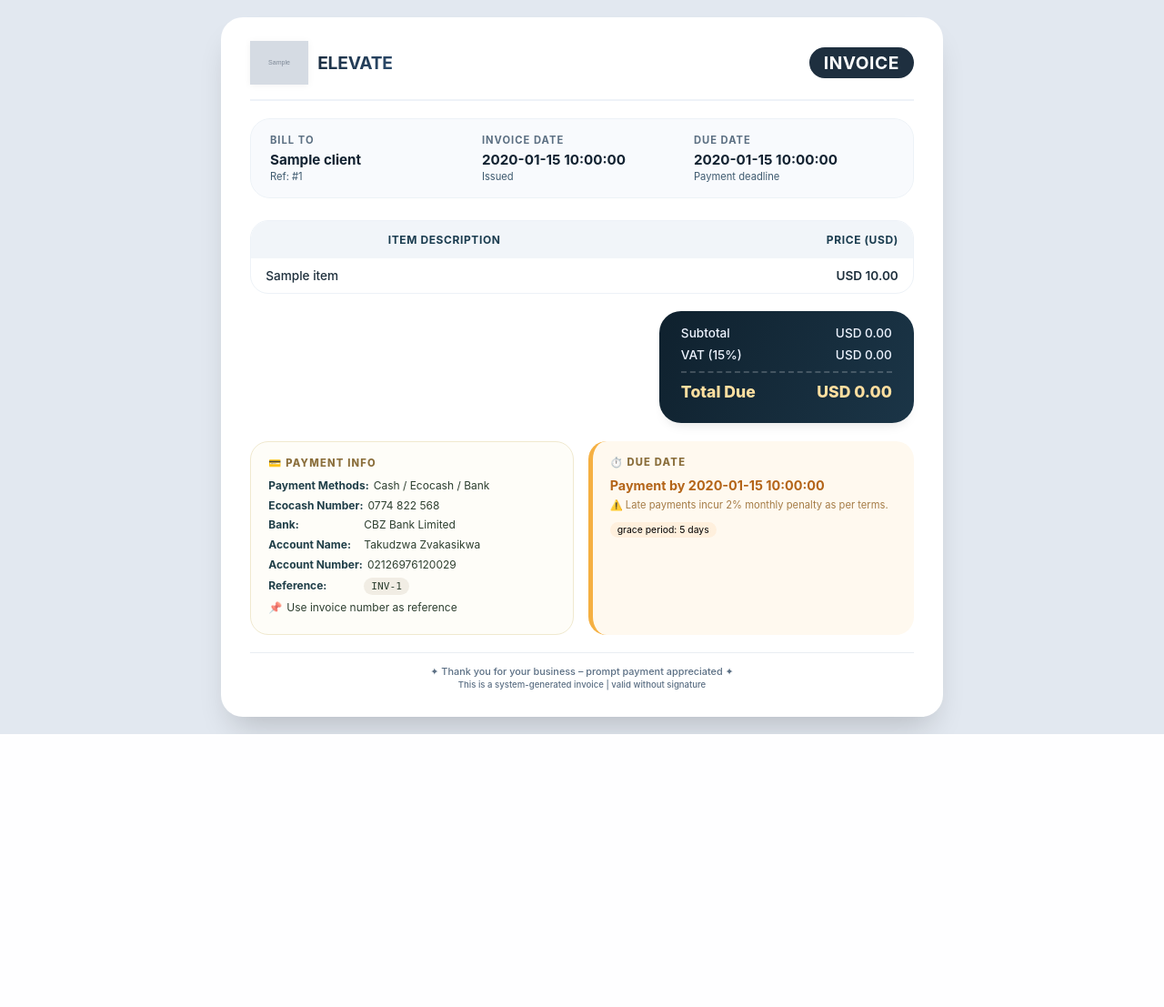
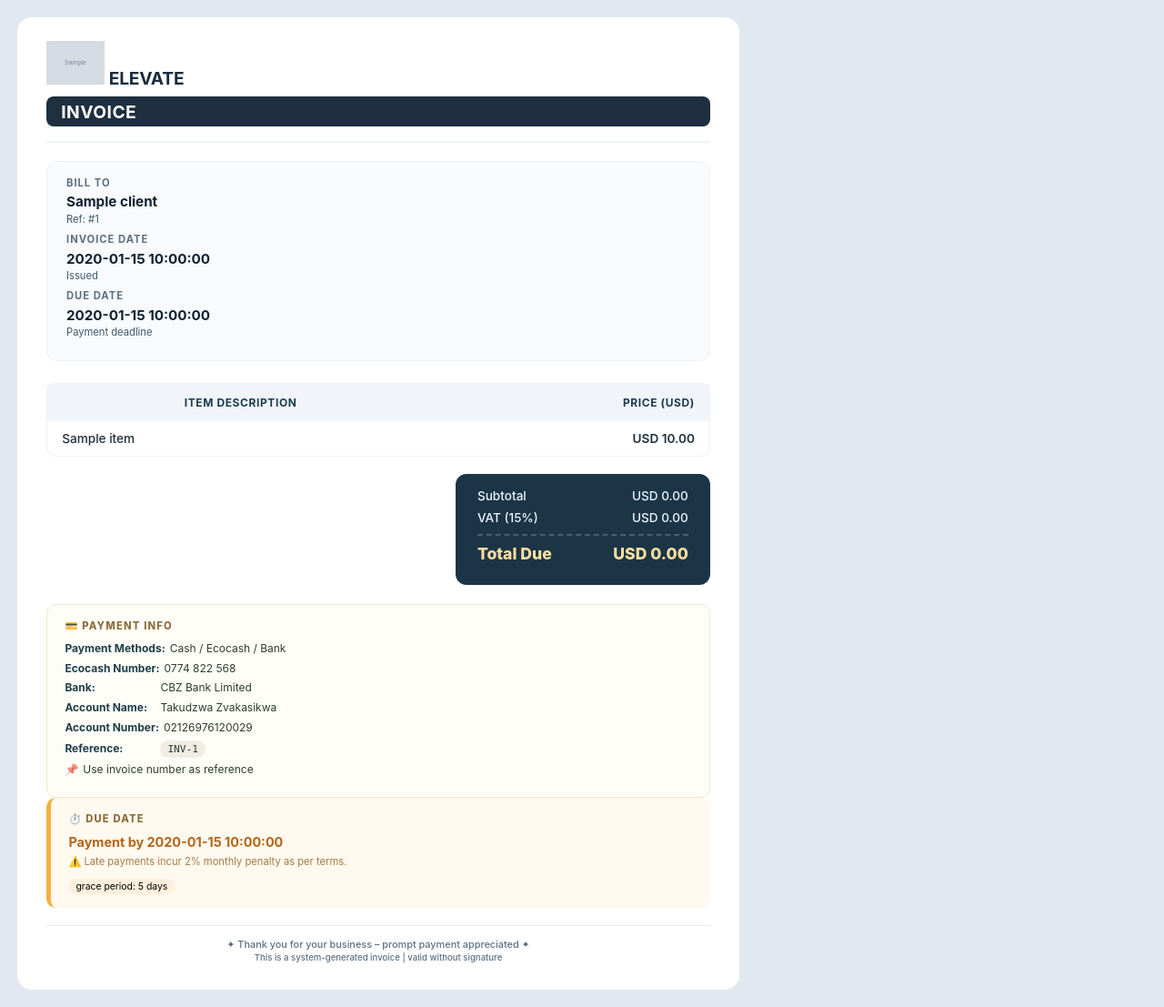
Before and after one commit to TKay25/EDSDEVMAIN, a Flask app: template templates/invoice_pdf_template.html in a window 1280 px wide. Shown: the whole page at 91% size. Before the commit the page ends 807 px from the top, so only its background shows below. Run offline with Flask 3, Linux system fonts and the light colour scheme; the template is opened without the code that fills it: most values are stand-ins (such as "Sample title", 1, 10 or a date in 2020); grey boxes marked "Sample" are stand-in pictures.

Commit message:
Update invoice_pdf_template.html

```diff
--- a/templates/invoice_pdf_template.html
+++ b/templates/invoice_pdf_template.html
@@ -15,9 +15,6 @@
         body {
             background: #e2e8f0;
             font-family: 'Inter', 'Segoe UI', system-ui, -apple-system, BlinkMacSystemFont, 'Roboto', sans-serif;
-            display: flex;
-            justify-content: center;
-            align-items: center;
             min-height: 100vh;
             padding: 1.2rem;
         }
@@ -25,53 +22,38 @@
         /* MAIN INVOICE CARD - EXACT A5 DIMENSIONS */
         .invoice-a5 {
             width: 100%;
-            max-width: 21cm;  /* A5 width */
-            min-height: 14.8cm; /* A5 height */
+            max-width: 21cm;
+            min-height: 14.8cm;
             background: #ffffff;
-            border-radius: 24px;
-            box-shadow: 0 20px 35px -12px rgba(0, 0, 0, 0.2);
+            border-radius: 16px;
             overflow: hidden;
-            transition: all 0.2s;
-            display: flex;
-            flex-direction: column;
         }
 
         /* flexible inner content - uses full height gracefully */
         .invoice-inner {
             padding: 1.6rem 2rem 1.8rem 2rem;
-            flex: 1;
         }
 
         /* HEADER MODERN COMPACT */
         .invoice-header {
-            display: flex;
-            flex-wrap: wrap;
-            align-items: center;
-            justify-content: space-between;
             margin-bottom: 1.2rem;
             padding-bottom: 1rem;
             border-bottom: 2px solid #eef2f8;
         }
 
         .logo-area {
-            display: flex;
-            align-items: center;
-            gap: 10px;
+            margin-bottom: 0.5rem;
         }
 
         .logo {
             height: 48px;
             width: auto;
-            filter: drop-shadow(0 1px 3px rgba(0,0,0,0.05));
         }
 
         .brand-name {
             font-size: 1.2rem;
             font-weight: 700;
-            background: linear-gradient(135deg, #1A2C3E, #2C4C6E);
-            background-clip: text;
-            -webkit-background-clip: text;
-            color: transparent;
+            color: #1A2C3E;
             letter-spacing: -0.2px;
         }
 
@@ -79,7 +61,7 @@
             background: #1e2f3f;
             color: white;
             padding: 0.3rem 1rem;
-            border-radius: 80px;
+            border-radius: 8px;
             font-weight: 700;
             font-size: 1.2rem;
             letter-spacing: 0.5px;
@@ -87,20 +69,15 @@
 
         /* INFO GRID - tighter spacing for A5 */
         .info-grid {
-            display: flex;
-            flex-wrap: wrap;
-            justify-content: space-between;
-            gap: 0.8rem;
             background: #f8fafd;
             padding: 1rem 1.3rem;
-            border-radius: 22px;
+            border-radius: 12px;
             margin-bottom: 1.5rem;
             border: 1px solid #edf2f7;
         }
 
         .info-card {
-            flex: 1;
-            min-width: 130px;
+            margin-bottom: 0.5rem;
         }
 
         .info-label {
@@ -127,9 +104,8 @@
 
         /* TABLE STYLES - A5 friendly font */
         .items-table-wrapper {
-            overflow-x: auto;
             margin: 0.8rem 0 1.2rem;
-            border-radius: 20px;
+            border-radius: 10px;
             border: 1px solid #edf2f7;
             background: white;
         }
@@ -163,14 +139,13 @@
 
         /* TOTALS PANEL - compact but stylish */
         .totals-modern {
-            background: linear-gradient(115deg, #0f212e 0%, #1b3547 100%);
-            border-radius: 24px;
+            background: #1b3547;
+            border-radius: 12px;
             padding: 1rem 1.5rem;
             width: 100%;
             max-width: 280px;
             margin-left: auto;
             margin-bottom: 1.3rem;
-            box-shadow: 0 8px 14px -8px rgba(0,0,0,0.15);
         }
 
         .totals-row {
@@ -193,17 +168,12 @@
 
         /* ACTION CARDS (payment + due) - side by side on A5 */
         .action-cards {
-            display: flex;
-            flex-wrap: wrap;
-            gap: 1rem;
             margin: 1rem 0 0.8rem;
         }
 
         .card {
-            flex: 1;
-            border-radius: 20px;
+            border-radius: 10px;
             padding: 1rem 1.2rem;
-            transition: 0.1s;
         }
 
         .payment-card {
```
